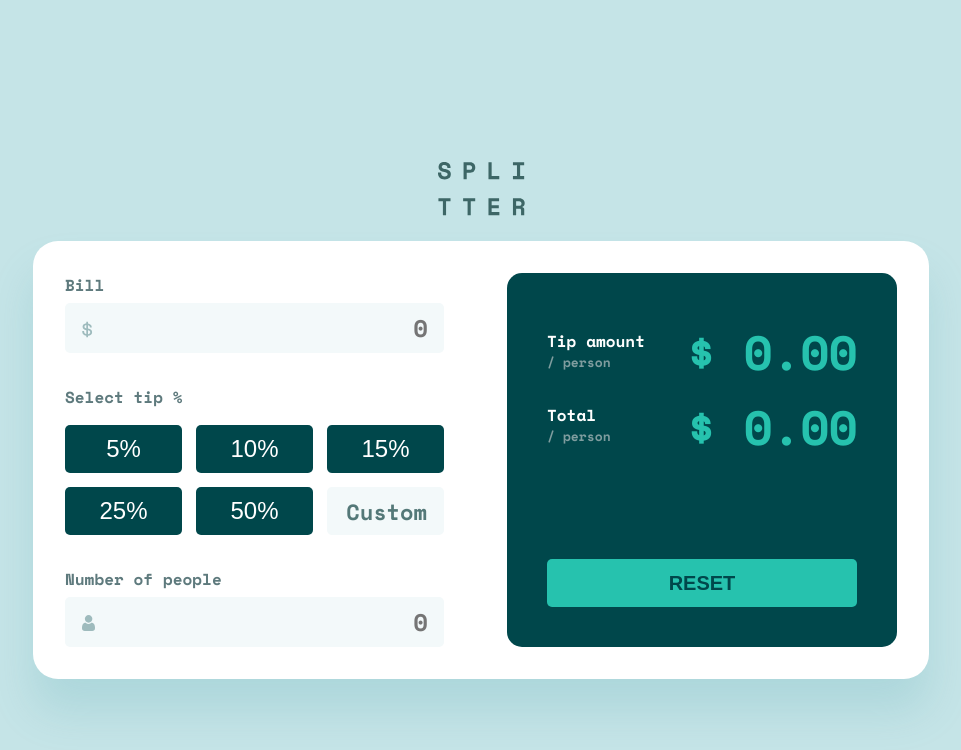
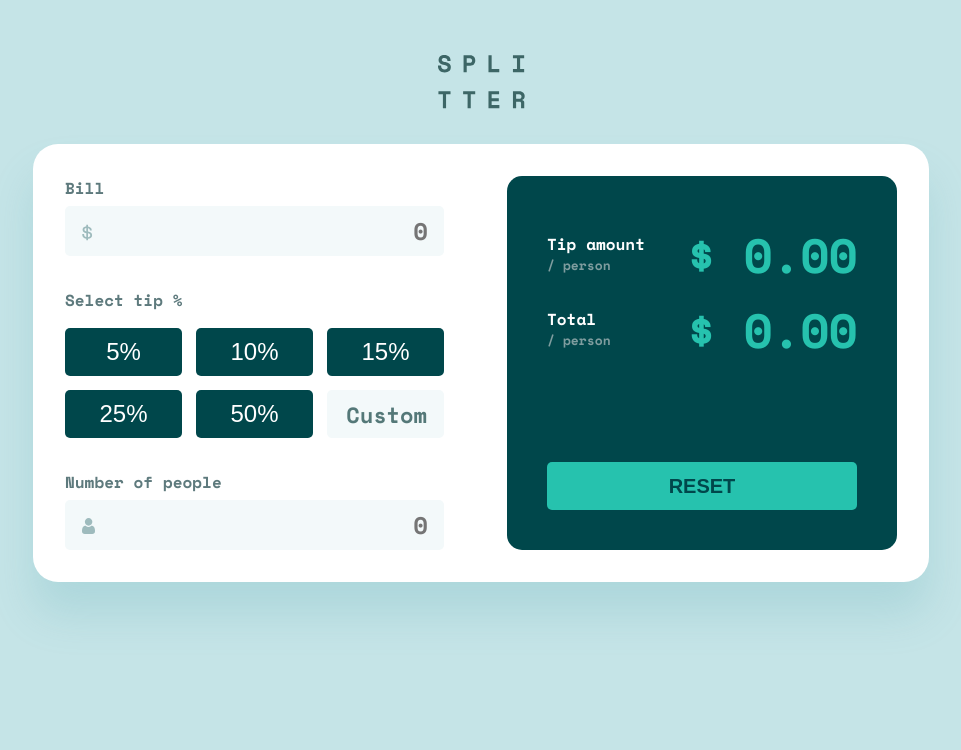
Before and after one commit to Kate-Kitkat19/Tip-app, a React (Create React App) app: page / in a window 1280 px wide. Shown: the top 750 px of the page, without its empty margins (179-1140 px from the left). Built offline with nearby package versions, Linux system fonts and the light colour scheme.

Commit message:
started validation for inputs

```diff
--- a/package.json
+++ b/package.json
@@ -16,6 +16,7 @@
     "react-icons": "^4.7.1",
     "react-scripts": "5.0.1",
     "react-svg": "^16.0.0",
+    "react-toastify": "^9.1.1",
     "styled-components": "^5.3.6",
     "web-vitals": "^2.1.3"
   },
--- a/src/components/App/App.jsx
+++ b/src/components/App/App.jsx
@@ -4,6 +4,8 @@ import { Output } from '../Output/Output';
 import { AppAtyled, Container } from './App.styled';
 import { LogoMain } from 'images/Logo';
 import { useRef } from 'react';
+import { ToastContainer, toast } from 'react-toastify';
+import 'react-toastify/dist/ReactToastify.css';
 
 export const App = () => {
   const [bill, setBill] = useState(0);
@@ -49,6 +51,7 @@ export const App = () => {
 
   return (
     <Container>
+      <ToastContainer></ToastContainer>
       <LogoMain></LogoMain>
       <AppAtyled>
         <Form {...formProps} ref={formRef}></Form>
--- a/src/components/App/App.styled.js
+++ b/src/components/App/App.styled.js
@@ -6,9 +6,9 @@ export const Container = styled.div`
   background-color: #c5e4e7;
   display: flex;
   flex-direction: column;
-  justify-content: center;
+  justify-content: flex-start;
   align-items: center;
-  gap: 25px;
+  gap: 35px;
   padding: 20px;
 `;
 
--- a/src/components/Form/Form.jsx
+++ b/src/components/Form/Form.jsx
@@ -13,15 +13,32 @@ import { DollarIcon } from './DollarIcon';
 import { forwardRef } from 'react';
 
 export const Form = forwardRef(function Form(props, ref) {
-  console.log(ref, 'ref in Form');
   const tipOptions = [5, 10, 15, 25, 50];
   const { setBill, setPeople, setPerc } = props;
 
+  let currentPercBtn = null;
   function handlePeopleInputChange(value) {
     if (value === 0) {
       return;
     }
     setPeople(value);
+  }
+
+  function handleBtnClick(e) {
+    const currentBtn = e.target;
+    currentPercBtn = currentBtn;
+    setPerc(currentBtn.value.slice(0, -1));
+
+    // if (currentPercBtn === currentBtn) {
+    //   console.log('currentBtn if equal', currentBtn);
+    //   currentBtn.style.backgroundColor = '#00474b';
+    // } else {
+    //   console.log('currentPercBtn if different', currentPercBtn);
+    //   currentPercBtn.style.backgroundColor = '#00474b';
+    //   console.log('currentBtn if diff', currentBtn);
+    //   currentBtn.style.backgroundColor = 'red';
+
+    // }
   }
 
   return (
@@ -48,7 +65,7 @@ export const Form = forwardRef(function Form(props, ref) {
                 type="button"
                 value={item + '%'}
                 key={item}
-                onClick={() => setPerc(item)}
+                onClick={e => handleBtnClick(e)}
               ></InputBtns>
             );
           })}
--- a/src/components/Form/Form.styled.js
+++ b/src/components/Form/Form.styled.js
@@ -57,6 +57,7 @@ export const InputBtns = styled.input`
   text-align: center;
   border-radius: 5px;
   border: transparent;
+
 `;
 
 export const BtnsWrapper = styled.div`
--- a/src/index.css
+++ b/src/index.css
@@ -12,8 +12,3 @@ code {
   font-family: source-code-pro, Menlo, Monaco, Consolas, 'Courier New',
     monospace;
 }
-
-svg:not(:root) {
-  overflow: auto;
-  z-index: 1;
-}
```
Also changed, not shown: 2 other files (tests, documents, lock files or other folders).
